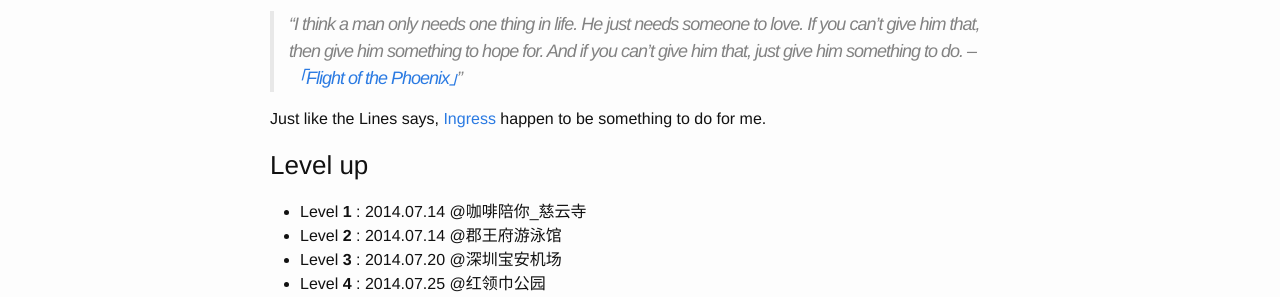
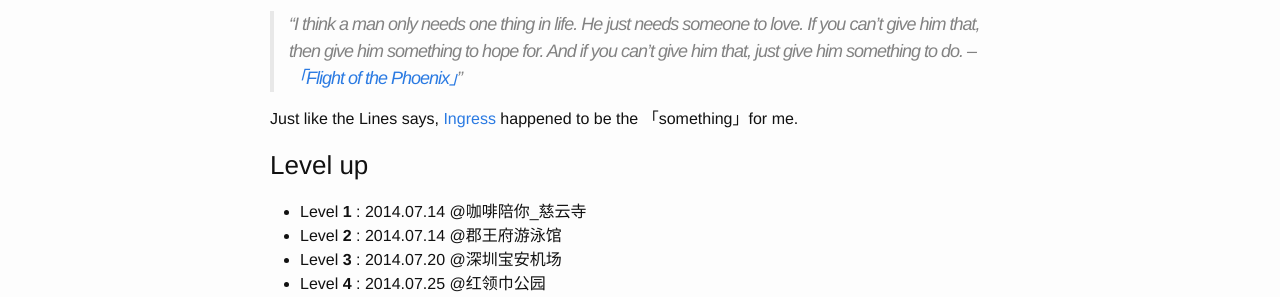
Before and after one commit to Afio/afio.github.io, a Jekyll site: the page built from _posts/2014-10-18-Ingress-Tour.md, in a window 1280 px wide and 900 px high. Shown: the part 243-540 px from the top of the window. Built offline with Jekyll 4.4.1, drawn with Linux system fonts in a browser that asks for light colours; comment, search, counter and statistics services are not loaded.

Commit message:
some update

```diff
--- a/_posts/2014-10-18-Ingress-Tour.md
+++ b/_posts/2014-10-18-Ingress-Tour.md
@@ -11,7 +11,7 @@ categories: ingress
 
 >“I think a man only needs one thing in life. He just needs someone to love. If you can’t give him that, then give him something to hope for. And if you can’t give him that, just give him something to do. --<a href="http://movie.douban.com/subject/1308982/" target="_blank">「Flight of the Phoenix」</a>"
 
-Just like the Lines says, <a href="https://www.ingress.com/" target="_blank">Ingress</a> happen to be something to do for me.
+Just like the Lines says, <a href="https://www.ingress.com/" target="_blank">Ingress</a> happened to be the 「something」for me.
 
 ###Level up
 
```
